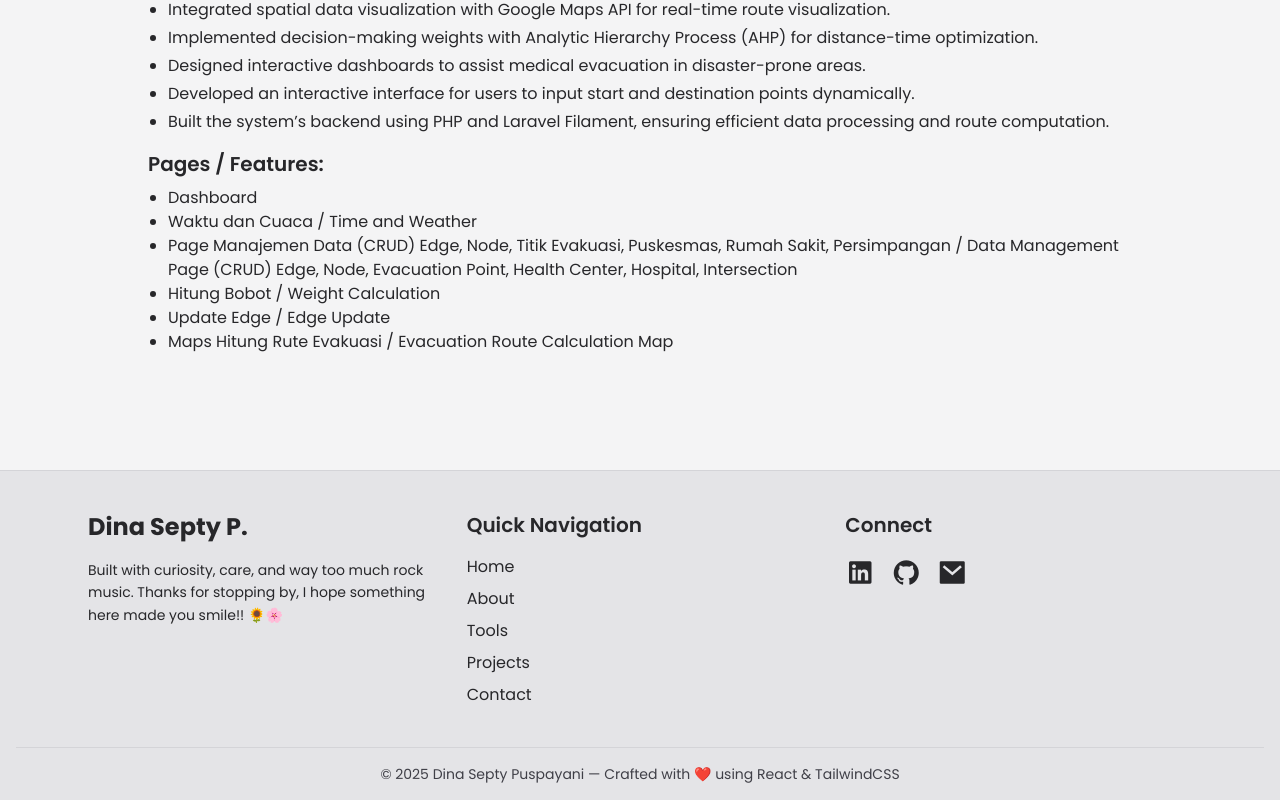
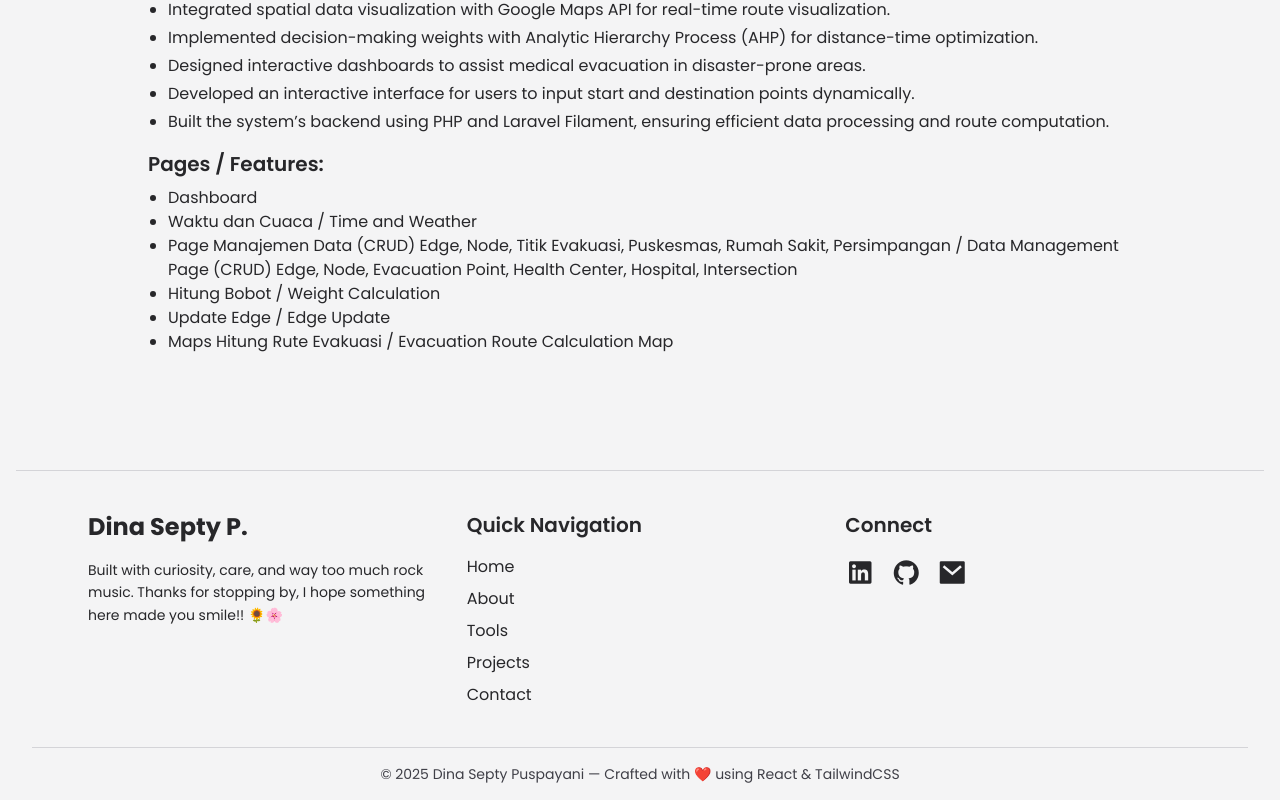
Before and after one commit to DinaSeptyP/dinasporto, a React (Vite) app: page /projects/1 in a window 1280 px wide. Shown: the part 1192-1992 px from the top of the page. Built offline with nearby package versions, Linux system fonts and the light colour scheme.

Commit message:
[FIX] small adjustment

```diff
--- a/src/App.jsx
+++ b/src/App.jsx
@@ -257,7 +257,7 @@ function Home() {
         {listProyek.map((proyek) => (
           <div
             key={proyek.id}
-            className="group rounded-lg overflow-hidden border border-zinc-300 dark:border-zinc-700 hover:shadow-lg cursor-pointer pb-5 pb-2"
+            className="group rounded-lg overflow-hidden border border-zinc-300 dark:border-zinc-700 hover:shadow-lg cursor-pointer pb-5 pt-0"
             data-aos="fadeInUp"
             data-aos-duration="1000"
             data-aos-delay={proyek.dad}
@@ -418,6 +418,7 @@ export default function App() {
         <Route path="/" element={<Home />} />
         <Route path="/projects/:id" element={<ProjectDetail />} />
       </Routes>
+      <Footer />
     </>
   );
 }
--- a/src/components/Footer.jsx
+++ b/src/components/Footer.jsx
@@ -40,7 +40,7 @@ const Footer = () => {
   const year = new Date().getFullYear();
 
   return (
-    <footer className="mt-20 border-t border-zinc-300 dark:border-zinc-700 bg-zinc-200 dark:bg-zinc-900 text-zinc-800 dark:text-zinc-300 transition-colors duration-300 px-4">
+    <footer className="mt-20 border-t border-zinc-300 dark:border-zinc-700 bg-zinc-100 dark:bg-zinc-900 text-zinc-800 dark:text-zinc-300 transition-colors duration-300 px-4">
       <div className="max-w-6xl mx-auto px-6 py-10 grid md:grid-cols-3 sm:grid-cols-2 grid-cols-1 gap-8">
         {/* Brand / About */}
         <div>
--- a/src/main.jsx
+++ b/src/main.jsx
@@ -17,7 +17,6 @@ createRoot(document.getElementById("root")).render(
       <div className="container mx-auto px-4">
         <App />
       </div>
-      <Footer />
     </BrowserRouter>
   </StrictMode>
 );
```
